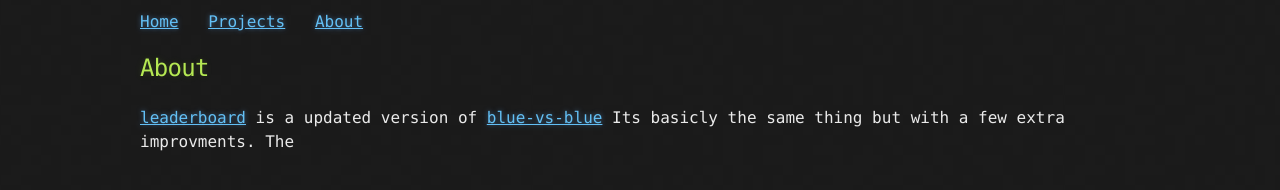
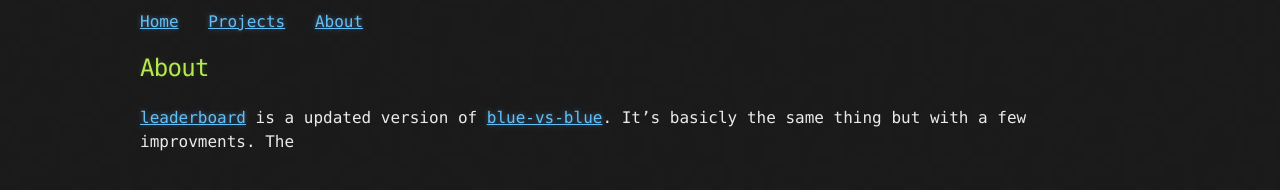
Before and after one commit to Michael-Meade/MinerFind, a Jekyll site: the page built from Projects/leaderboard.md, in a window 1280 px wide. Shown: the part 136-326 px from the top of the page. Built offline with Jekyll 4.4.1, drawn with Linux system fonts in a browser that asks for light colours; our own code applies the rules of GitHub Pages for plain Markdown files; the repository's description, which GitHub fills in, is left out.

Commit message:
Update leaderboard.md

```diff
--- a/Projects/leaderboard.md
+++ b/Projects/leaderboard.md
@@ -1,5 +1,4 @@
 ## About
 
-<a href="https://github.com/Michael-Meade/Leaderboard">leaderboard</a> is a updated version of <a href="https://github.com/Michael-Meade/blue-vs-blue">blue-vs-blue</a>
-Its basicly the same thing but with
-a few extra improvments. The
+<a href="https://github.com/Michael-Meade/Leaderboard">leaderboard</a> is a updated version of <a href="https://github.com/Michael-Meade/blue-vs-blue">blue-vs-blue</a>.
+It's basicly the same thing but with a few improvments. The
```
